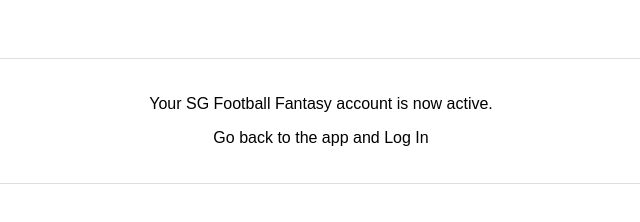
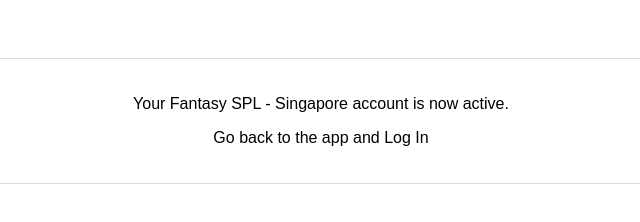
Before and after one commit to smaosn/sfpl-signup-success, a plain HTML site: page index.html in a window 1280 px wide. Shown: the full height of the page, 319-959 px from the left. Drawn offline with Linux system fonts and the light colour scheme.

Commit message:
Change account name in registration success page
Updated account activation message for clarity.

```diff
--- a/index.html
+++ b/index.html
@@ -11,7 +11,7 @@
 </head>
 <body>
     <div class="card">
-        <p>Your SG Football Fantasy account is now active.</p>
+        <p>Your Fantasy SPL - Singapore account is now active.</p>
         <p>Go back to the app and Log In</p>
     </div>
 </body>
```
